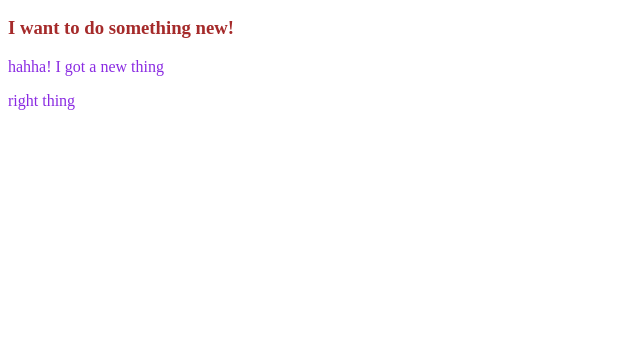
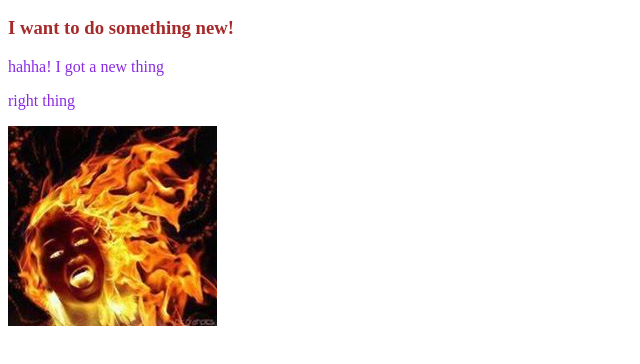
Before and after one commit to sumaiyachy/My-second-respos, a plain HTML site: page index.html in a window 1280 px wide. Shown: the part 110-474 px from the top of the page, without its empty margins (0-640 px from the left). Drawn offline with Linux system fonts and the light colour scheme.

Commit message:
image added

```diff
--- a/index.html
+++ b/index.html
@@ -13,5 +13,6 @@
     <h3>I want to do something new!</h3>
     <p>hahha! I got a new thing</p>
     <p>right thing</p>
+    <img src="fire.jpg" alt="">
 </body>
 </html>
```
Also changed, not shown: fire.jpg (added).
